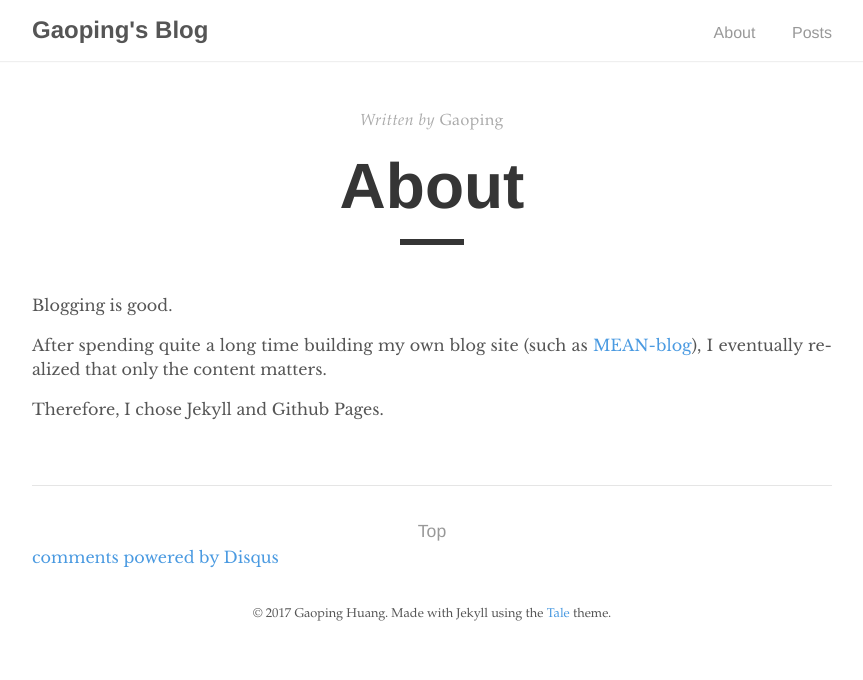
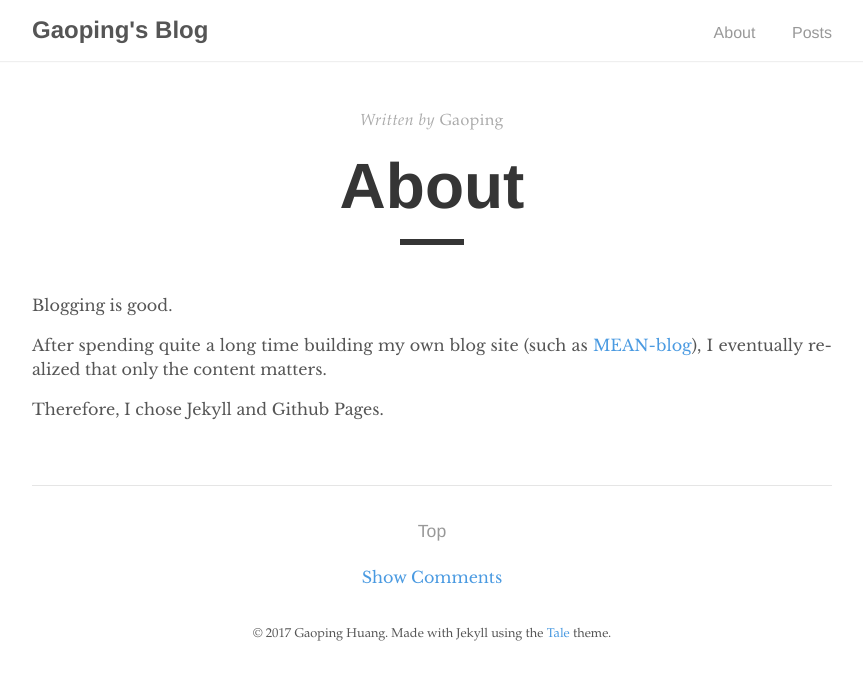
Before and after one commit to gaopinghuang0/gaopinghuang0.github.io, a Jekyll site: the page built from about.md, in a window 1280 px wide. Shown: the top 680 px of the page, without its empty margins (208-1071 px from the left). Built offline with Jekyll 4.4.1, drawn with Linux system fonts in a browser that asks for light colours; comment, search, counter and statistics services are not loaded.

Commit message:
change disqus to load on click

```diff
--- a/_includes/disqus.html
+++ b/_includes/disqus.html
@@ -1,13 +1,23 @@
-<div id="disqus_thread"></div>
+
+<div id="disqus_thread">
+    <a href="#" class="show-comments" onclick="disqus();return false;">Show Comments</a>
+</div>
+
 <script type="text/javascript">
 /* * * CONFIGURATION VARIABLES: EDIT BEFORE PASTING INTO YOUR WEBPAGE * * */
 var disqus_shortname = 'gaoping'; // required: replace example with your forum shortname
-        /* * * DON'T EDIT BELOW THIS LINE * * */
-        (function() {
-            var dsq = document.createElement('script'); dsq.type = 'text/javascript'; dsq.async = true;
+
+// load disqus on demand
+var disqus_loaded = false;
+function disqus() {
+    if (!disqus_loaded) {
+        disqus_loaded = true;
+
+        var dsq = document.createElement('script');
+        dsq.type = 'text/javascript';
+        dsq.async = true;
         dsq.src = '//' + disqus_shortname + '.disqus.com/embed.js';
         (document.getElementsByTagName('head')[0] || document.getElementsByTagName('body')[0]).appendChild(dsq);
-        })();
+    }
+}
 </script>
-    <noscript>Please enable JavaScript to view the <a href="http://disqus.com/?ref_noscript">comments powered by Disqus.</a></noscript>
-    <a href="http://disqus.com" class="dsq-brlink">comments powered by <span class="logo-disqus">Disqus</span></a>
--- a/_sass/_overwrite.scss
+++ b/_sass/_overwrite.scss
@@ -18,3 +18,9 @@ body {
 .btn {
   cursor: pointer;
 }
+
+.show-comments {
+  display: block;
+  text-align: center;
+  margin-top: 20px;
+}
```
Lines whose indentation alone changed are shown as unchanged.
